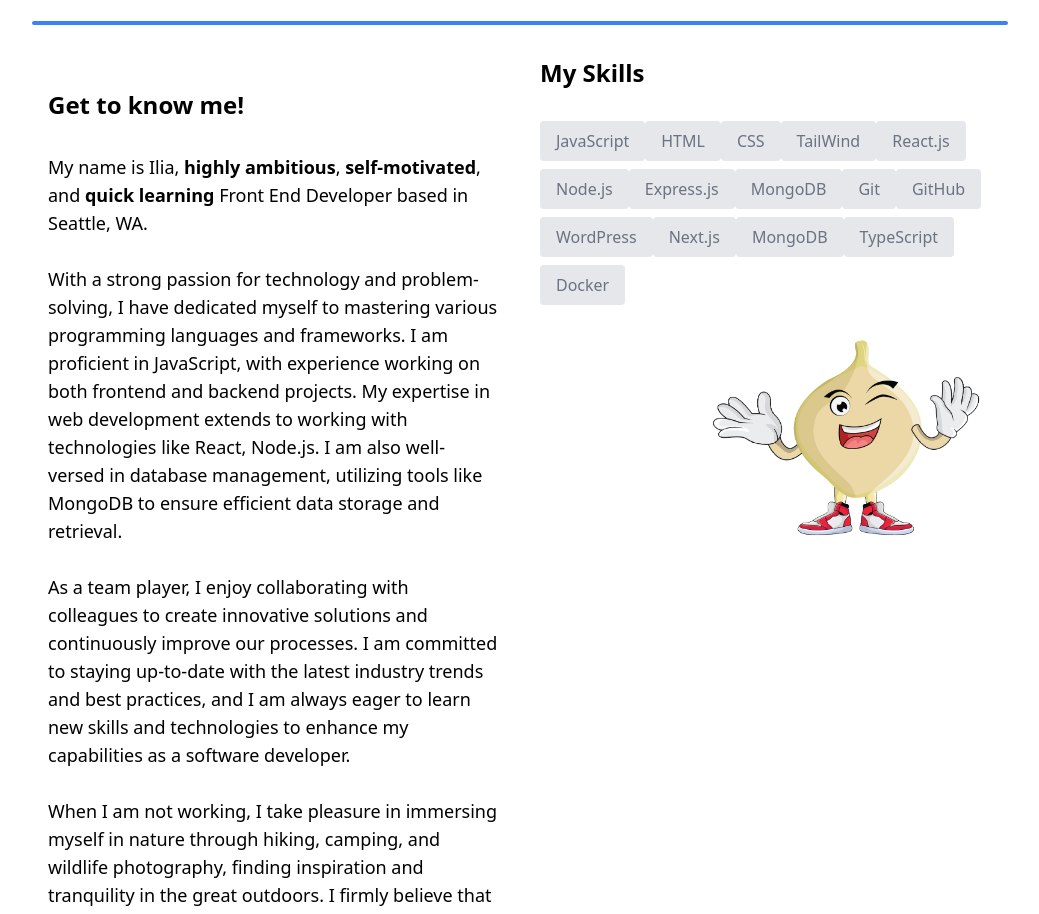
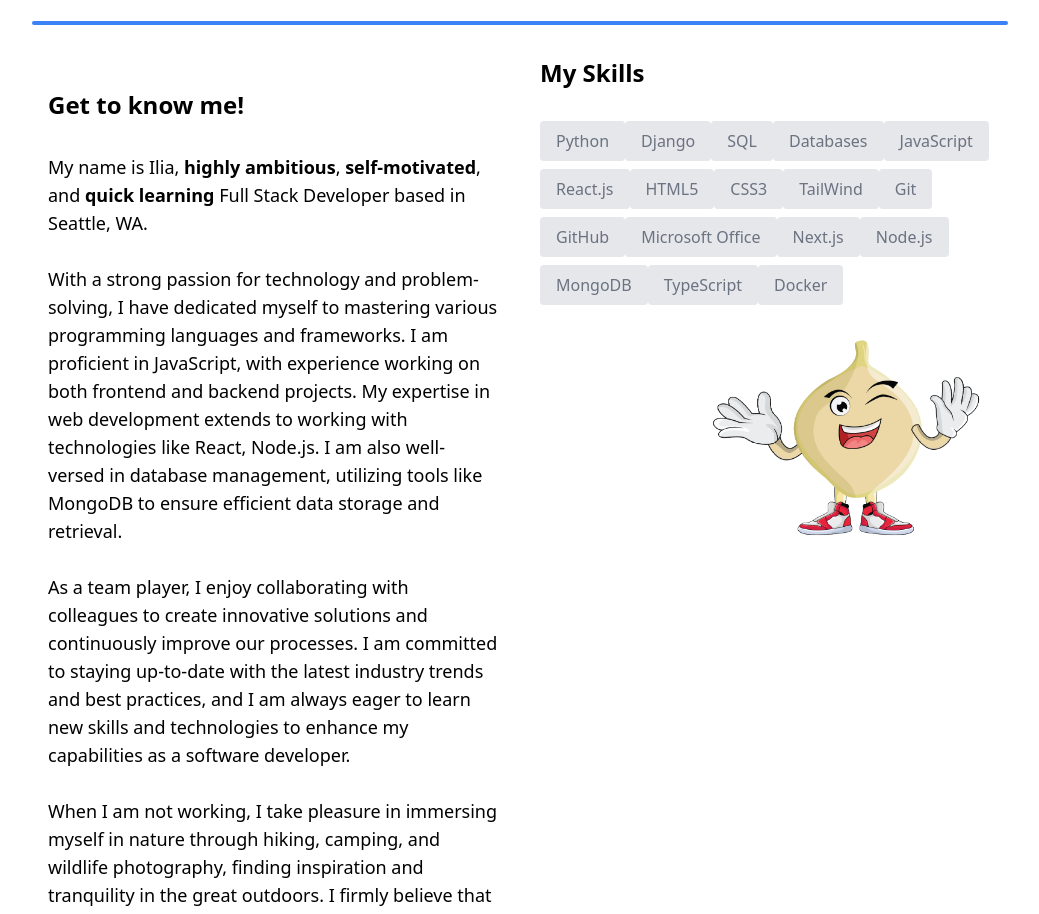
Before and after one commit to ilya0012/Portfolio-Next.JS, a Next.js app: page / in a window 1280 px wide. Shown: the part 982-1896 px from the top of the page, without its empty margins (120-1159 px from the left). Built offline with nearby package versions, Linux system fonts and the light colour scheme.

Commit message:
Update About.tsx
Added few new skills

```diff
--- a/components/About.tsx
+++ b/components/About.tsx
@@ -2,18 +2,20 @@
 import Image from 'next/image'
 
 const skills = [
+    {skill: "Python"},
+    {skill: "Django"},
+    {skill: "SQL"},
+    {skill: "Databases"},
     {skill: "JavaScript"},
-    {skill: "HTML"},
-    {skill: "CSS"},
+    {skill: "React.js"},
+    {skill: "HTML5"},
+    {skill: "CSS3"},
     {skill: "TailWind"},
-    {skill: "React.js"},
-    {skill: "Node.js"},
-    {skill: "Express.js"},
-    {skill: "MongoDB"},
     {skill: "Git"},
     {skill: "GitHub"},
-    {skill: "WordPress"},
+    {skill: "Microsoft Office"},
     {skill: "Next.js"},
+    {skill: "Node.js"},
     {skill: "MongoDB"},
     {skill: "TypeScript"},
     {skill: "Docker"}
@@ -34,7 +36,7 @@
                         <span className='font-bold'>{` `}</span> My name is Ilia, {" "}
                         <span className='font-bold'>{`highly ambitious`}</span>,
                         <span className='font-bold'>{` self-motivated`}</span>, and
-                        <span className='font-bold'>{` quick learning`}</span> Front End Developer
+                        <span className='font-bold'>{` quick learning`}</span> Full Stack Developer
                         based in Seattle, WA.
                     </p>
                     <br />
```
